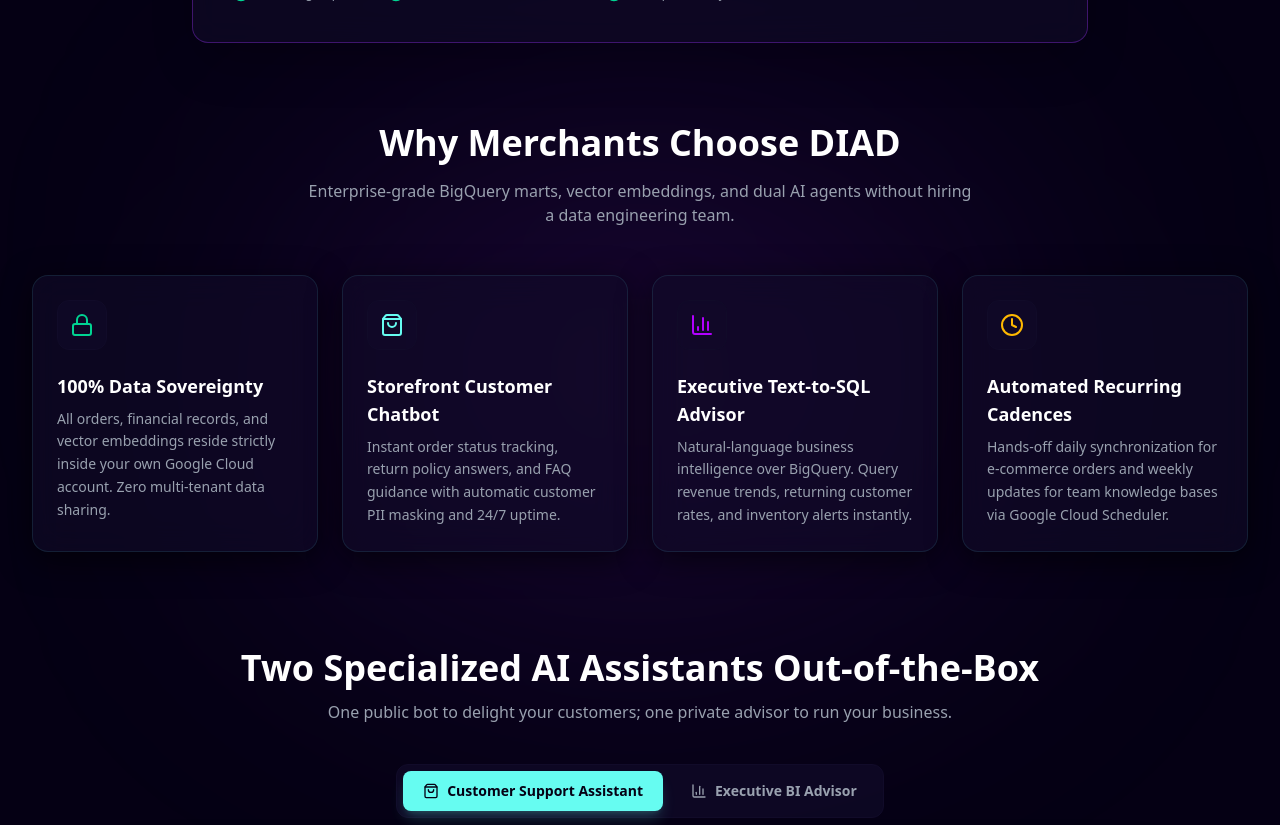
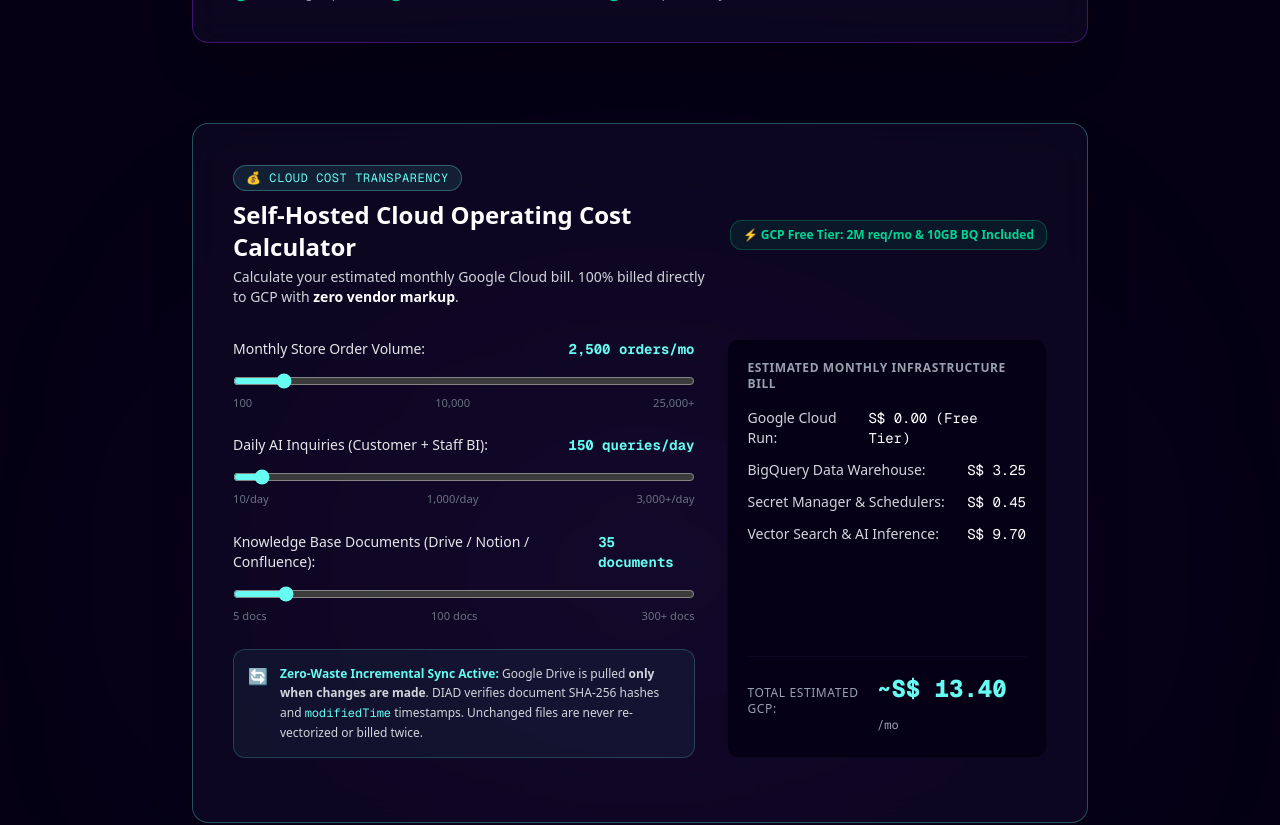
Before and after one commit to dataforentrepreneurs/d4eai_website, a Next.js app: page /diad in a window 1280 px wide. Shown: the part 760-1585 px from the top of the page. Built offline with nearby package versions, Linux system fonts and the light colour scheme.

Commit message:
feat(diad): add interactive cloud cost calculator, lead autofill, and updated v1.0 release zip

```diff
--- a/src/app/diad/page.tsx
+++ b/src/app/diad/page.tsx
@@ -29,22 +29,22 @@ export default function DiadPage() {
   const [activeTab, setActiveTab] = useState<"customer" | "internal">("customer");
   const [isModalOpen, setIsModalOpen] = useState(false);
 
+  // Cloud Cost Calculator State
+  const [calcOrders, setCalcOrders] = useState(2500);
+  const [calcQueries, setCalcQueries] = useState(150);
+  const [calcDocs, setCalcDocs] = useState(35);
+
+  const costCloudRun = (calcQueries * 30 > 2000000) ? ((calcQueries * 30 - 2000000) * 0.0000004).toFixed(2) : "0.00";
+  const costBq = (0.50 + (calcOrders * 0.0011)).toFixed(2);
+  const costSecrets = "0.45";
+  const costAi = ((calcQueries * 30 * 0.002) + (calcDocs * 0.02)).toFixed(2);
+  const totalCost = (parseFloat(costCloudRun) + parseFloat(costBq) + parseFloat(costSecrets) + parseFloat(costAi)).toFixed(2);
+
   const psCommand = `irm https://raw.githubusercontent.com/dataforentrepreneurs/DIAD_Scaffold/main/setup.ps1 | iex`;
 
   const handleDownloadClick = (e?: React.MouseEvent) => {
     if (e) e.preventDefault();
-    try {
-      const existingLead = localStorage.getItem("diad_pilot_lead");
-      if (existingLead) {
-        const link = document.createElement("a");
-        link.href = "/setup.bat";
-        link.download = "setup.bat";
-        document.body.appendChild(link);
-        link.click();
-        document.body.removeChild(link);
-        return;
-      }
-    } catch {}
+    // Always open modal so credentials & license terms can be reviewed or edited
     setIsModalOpen(true);
   };
 
@@ -208,6 +208,143 @@ export default function DiadPage() {
             <span className="flex items-center gap-1.5"><CheckCircle2 className="w-4 h-4 text-emerald-400" /> No coding required</span>
             <span className="flex items-center gap-1.5"><CheckCircle2 className="w-4 h-4 text-emerald-400" /> Pre-built Cloud Run containers</span>
             <span className="flex items-center gap-1.5"><CheckCircle2 className="w-4 h-4 text-emerald-400" /> 100% private to your GCP</span>
+          </div>
+        </motion.div>
+
+        {/* Self-Hosted Cloud Operating Cost Calculator */}
+        <motion.div
+          initial={{ opacity: 0, y: 20 }}
+          whileInView={{ opacity: 1, y: 0 }}
+          viewport={{ once: true }}
+          transition={{ duration: 0.6 }}
+          className="glass-card p-6 sm:p-10 max-w-4xl mx-auto mb-20 border-electric-cyan/30 relative overflow-hidden shadow-2xl"
+        >
+          <div className="flex flex-col sm:flex-row items-start sm:items-center justify-between gap-4 mb-8">
+            <div>
+              <span className="inline-flex items-center gap-1.5 px-3 py-1 rounded-full bg-electric-cyan/10 border border-electric-cyan/30 text-electric-cyan text-xs font-mono uppercase tracking-wider mb-2">
+                💰 Cloud Cost Transparency
+              </span>
+              <h2 className="text-xl sm:text-2xl font-bold text-white">Self-Hosted Cloud Operating Cost Calculator</h2>
+              <p className="text-xs sm:text-sm text-gray-300 mt-1">
+                Calculate your estimated monthly Google Cloud bill. 100% billed directly to GCP with <strong className="text-white">zero vendor markup</strong>.
+              </p>
+            </div>
+            <div className="inline-flex items-center gap-1.5 px-3 py-1.5 rounded-xl bg-emerald-500/10 border border-emerald-500/30 text-emerald-400 text-xs font-semibold flex-shrink-0">
+              ⚡ GCP Free Tier: 2M req/mo & 10GB BQ Included
+            </div>
+          </div>
+
+          <div className="grid grid-cols-1 lg:grid-cols-12 gap-8 mb-6">
+            {/* Sliders Column */}
+            <div className="lg:col-span-7 space-y-6">
+              {/* Slider 1: Monthly Orders */}
+              <div>
+                <div className="flex justify-between text-xs sm:text-sm font-medium text-gray-200 mb-2">
+                  <span>Monthly Store Order Volume:</span>
+                  <span className="text-electric-cyan font-mono font-bold">{calcOrders.toLocaleString()} orders/mo</span>
+                </div>
+                <input
+                  type="range"
+                  min="100"
+                  max="25000"
+                  step="100"
+                  value={calcOrders}
+                  onChange={(e) => setCalcOrders(parseInt(e.target.value))}
+                  className="w-full accent-electric-cyan h-2 bg-slate/60 rounded-lg cursor-pointer"
+                />
+                <div className="flex justify-between text-[0.7rem] text-gray-500 mt-1">
+                  <span>100</span>
+                  <span>10,000</span>
+                  <span>25,000+</span>
+                </div>
+              </div>
+
+              {/* Slider 2: Daily AI Queries */}
+              <div>
+                <div className="flex justify-between text-xs sm:text-sm font-medium text-gray-200 mb-2">
+                  <span>Daily AI Inquiries (Customer + Staff BI):</span>
+                  <span className="text-electric-cyan font-mono font-bold">{calcQueries.toLocaleString()} queries/day</span>
+                </div>
+                <input
+                  type="range"
+                  min="10"
+                  max="3000"
+                  step="10"
+                  value={calcQueries}
+                  onChange={(e) => setCalcQueries(parseInt(e.target.value))}
+                  className="w-full accent-electric-cyan h-2 bg-slate/60 rounded-lg cursor-pointer"
+                />
+                <div className="flex justify-between text-[0.7rem] text-gray-500 mt-1">
+                  <span>10/day</span>
+                  <span>1,000/day</span>
+                  <span>3,000+/day</span>
+                </div>
+              </div>
+
+              {/* Slider 3: Knowledge Base Docs */}
+              <div>
+                <div className="flex justify-between text-xs sm:text-sm font-medium text-gray-200 mb-2">
+                  <span>Knowledge Base Documents (Drive / Notion / Confluence):</span>
+                  <span className="text-electric-cyan font-mono font-bold">{calcDocs} documents</span>
+                </div>
+                <input
+                  type="range"
+                  min="5"
+                  max="300"
+                  step="5"
+                  value={calcDocs}
+                  onChange={(e) => setCalcDocs(parseInt(e.target.value))}
+                  className="w-full accent-electric-cyan h-2 bg-slate/60 rounded-lg cursor-pointer"
+                />
+                <div className="flex justify-between text-[0.7rem] text-gray-500 mt-1">
+                  <span>5 docs</span>
+                  <span>100 docs</span>
+                  <span>300+ docs</span>
+                </div>
+              </div>
+
+              {/* Incremental GDrive Sync Note */}
+              <div className="p-3.5 rounded-xl bg-electric-cyan/5 border border-electric-cyan/20 text-xs text-gray-300 leading-relaxed flex items-start gap-3">
+                <span className="text-base flex-shrink-0">🔄</span>
+                <div>
+                  <strong className="text-electric-cyan">Zero-Waste Incremental Sync Active:</strong> Google Drive is pulled <strong>only when changes are made</strong>. DIAD verifies document SHA-256 hashes and <code className="text-electric-cyan font-mono">modifiedTime</code> timestamps. Unchanged files are never re-vectorized or billed twice.
+                </div>
+              </div>
+            </div>
+
+            {/* Results Column */}
+            <div className="lg:col-span-5 bg-obsidian/90 border border-slate/60 rounded-xl p-5 flex flex-col justify-between shadow-inner">
+              <div>
+                <div className="text-xs font-bold text-gray-400 uppercase tracking-wider mb-4">
+                  Estimated Monthly Infrastructure Bill
+                </div>
+                <div className="space-y-3 text-xs sm:text-sm">
+                  <div className="flex justify-between text-gray-300">
+                    <span>Google Cloud Run:</span>
+                    <span className="font-mono text-white">S$ {costCloudRun} (Free Tier)</span>
+                  </div>
+                  <div className="flex justify-between text-gray-300">
+                    <span>BigQuery Data Warehouse:</span>
+                    <span className="font-mono text-white">S$ {costBq}</span>
+                  </div>
+                  <div className="flex justify-between text-gray-300">
+                    <span>Secret Manager & Schedulers:</span>
+                    <span className="font-mono text-white">S$ {costSecrets}</span>
+                  </div>
+                  <div className="flex justify-between text-gray-300">
+                    <span>Vector Search & AI Inference:</span>
+                    <span className="font-mono text-white">S$ {costAi}</span>
+                  </div>
+                </div>
+              </div>
+
+              <div className="border-t border-slate/80 pt-4 mt-6 flex justify-between items-baseline">
+                <span className="text-xs text-gray-400 uppercase tracking-wider">Total Estimated GCP:</span>
+                <span className="text-2xl font-extrabold text-electric-cyan font-mono">
+                  ~S$ {totalCost} <span className="text-xs text-gray-400 font-normal">/mo</span>
+                </span>
+              </div>
+            </div>
           </div>
         </motion.div>
 
--- a/src/components/PilotRegistrationModal.tsx
+++ b/src/components/PilotRegistrationModal.tsx
@@ -1,6 +1,6 @@
 "use client";
 
-import { useState, useRef } from "react";
+import { useState, useRef, useEffect } from "react";
 import Link from "next/link";
 import { motion, AnimatePresence } from "framer-motion";
 import {
@@ -49,6 +49,26 @@ export default function PilotRegistrationModal({
   const [errorMsg, setErrorMsg] = useState("");
 
   const fileInputRef = useRef<HTMLInputElement>(null);
+
+  // Auto-populate from saved credentials if available, while ensuring user can review/edit
+  useEffect(() => {
+    if (isOpen) {
+      try {
+        const saved = JSON.parse(localStorage.getItem("diad_pilot_lead") || "{}");
+        if (saved.fullName) setFullName(saved.fullName);
+        if (saved.brandName) setBrandName(saved.brandName);
+        if (saved.workEmail) setWorkEmail(saved.workEmail);
+        if (saved.storeUrl) setStoreUrl(saved.storeUrl);
+        const savedLogo = localStorage.getItem("diad_pilot_logo");
+        if (savedLogo) {
+          setLogoDataUrl(savedLogo);
+          setLogoFileName("Uploaded Brand Logo");
+        }
+      } catch (err) {
+        console.warn("Could not read saved lead from localStorage", err);
+      }
+    }
+  }, [isOpen]);
 
   // Generate dynamic tailored PowerShell command
   const dynamicPsCommand = brandName.trim()
```
Also changed, not shown: 1 other file (tests, documents, lock files or other folders).
